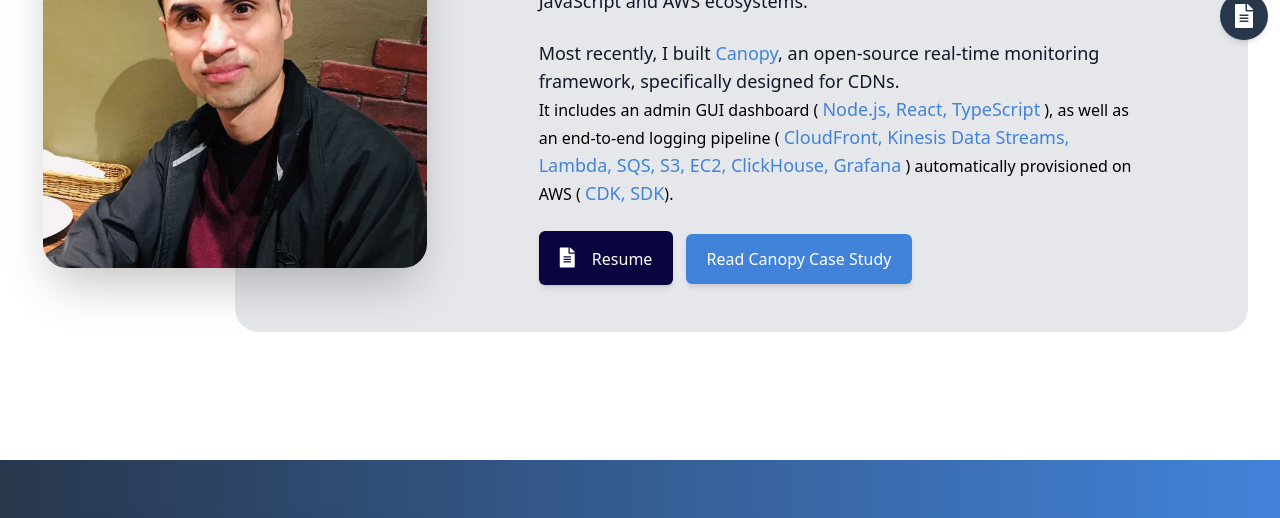
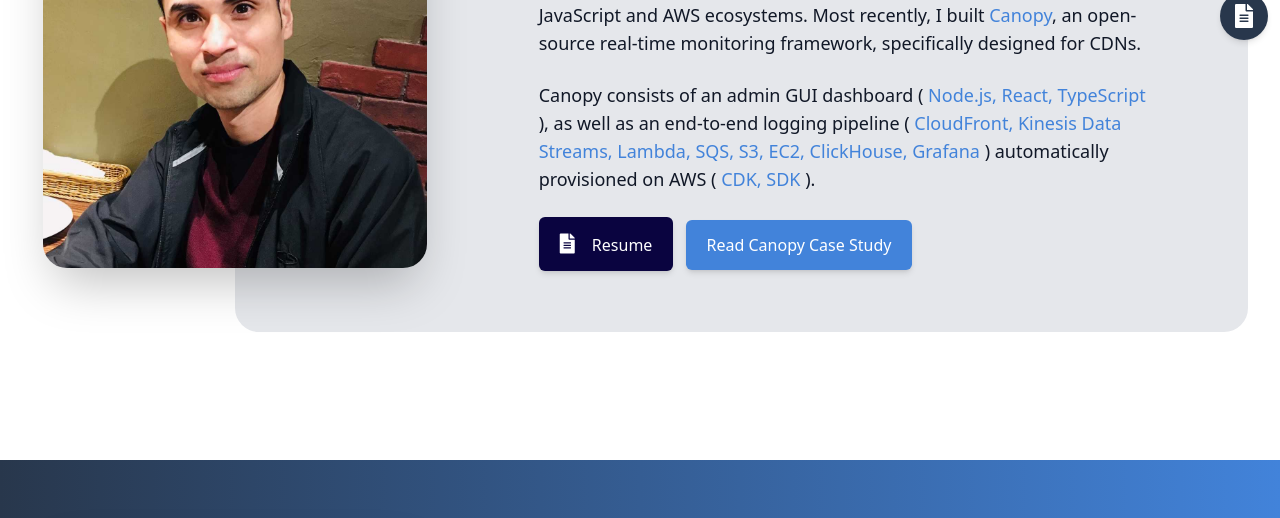
Before and after one commit to jason-ng3/jason-ng3.github.io, a website: page index.html in a window 1280 px wide. Shown: the part 244-762 px from the top of the page. Drawn offline with Linux system fonts and the light colour scheme.

Commit message:
Eliminate extra whitespace chars in profile description

```diff
--- a/index.html
+++ b/index.html
@@ -203,10 +203,7 @@
               </h4>
               <p class="text-lg text-gray-900 mt-6">
                 I’m a full-stack software engineer with experience in the Ruby, JavaScript
-                and AWS ecosystems.
-              </p>
-              <p class="text-lg text-gray-900 mt-6">
-                Most recently, I built
+                and AWS ecosystems. Most recently, I built
                 <a
                   class="text-tailslideblue hover:underline"
                   href="https://canopy-framework.github.io/"
@@ -214,14 +211,8 @@
                   >Canopy</a
                 >, an open-source real-time monitoring framework, specifically designed for CDNs.
               </p>
-                It includes an admin GUI dashboard (
-                <span class="mt-3 text-lg text-tailslideblue">Node.js, React, TypeScript</span>
-                ), as well as an end-to-end logging pipeline (
-                <span class="mt-3 text-lg text-tailslideblue">CloudFront, Kinesis Data Streams, Lambda, SQS, S3, EC2, ClickHouse, Grafana</span>
-                ) automatically provisioned on AWS (
-                <span class="mt-3 text-lg text-tailslideblue">CDK, SDK</span>).
-              <p>
-
+              <p class="text-lg text-gray-900 mt-6">
+                Canopy consists of an admin GUI dashboard ( <span class="mt-3 text-lg text-tailslideblue">Node.js, React, TypeScript</span> ), as well as an end-to-end logging pipeline ( <span class="mt-3 text-lg text-tailslideblue">CloudFront, Kinesis Data Streams, Lambda, SQS, S3, EC2, ClickHouse, Grafana</span> ) automatically provisioned on AWS ( <span class="mt-3 text-lg text-tailslideblue">CDK, SDK</span> ).
               </p>
               <a
                 class="
```
